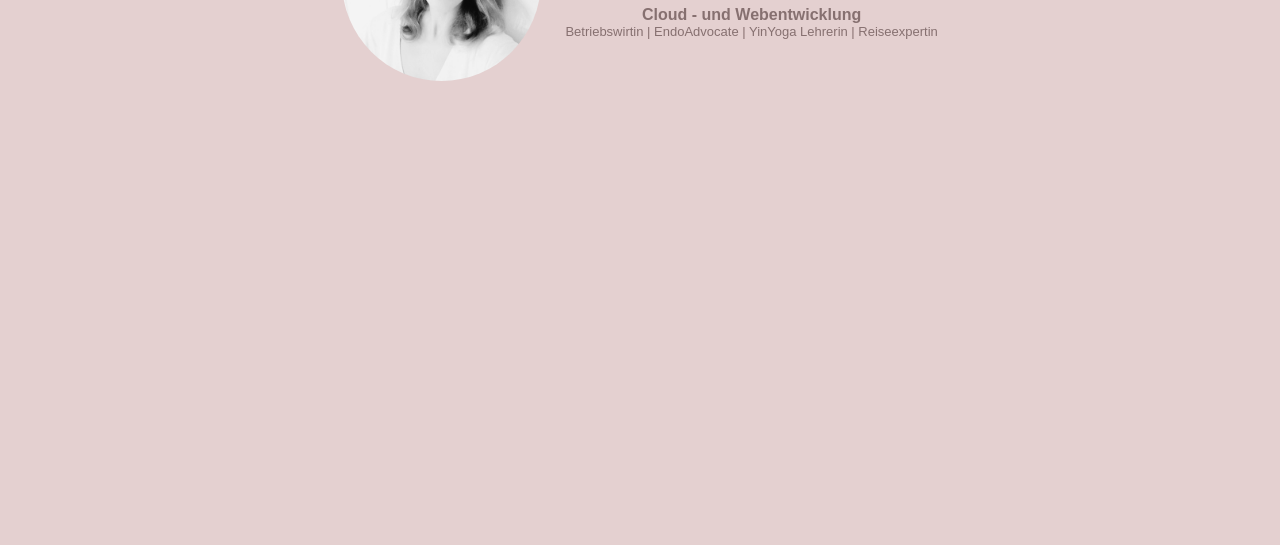
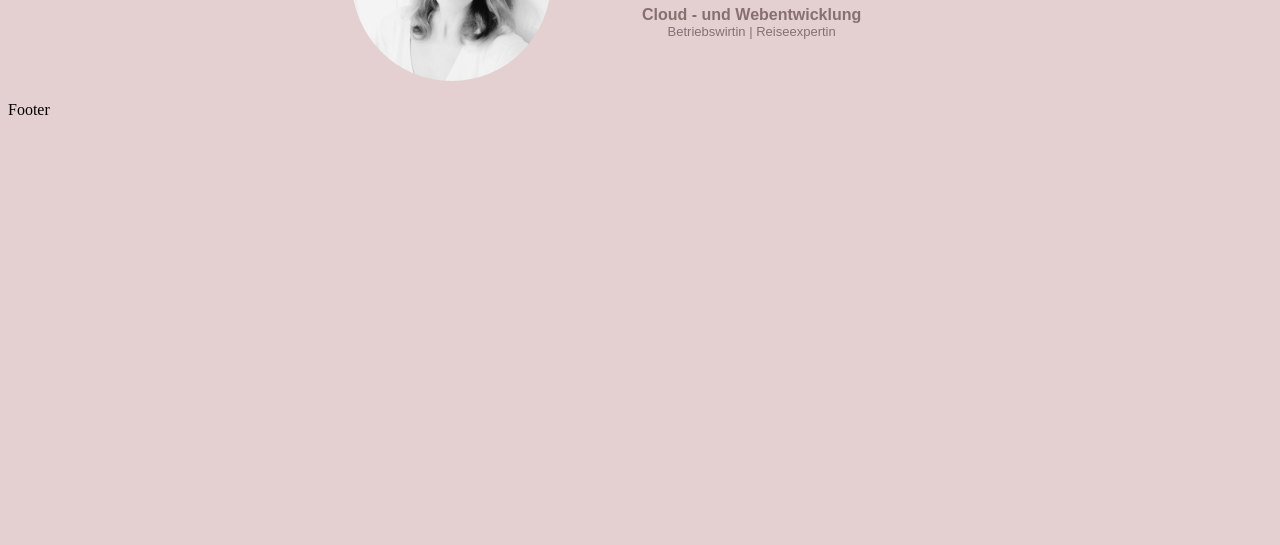
Before and after one commit to stephipie/stephipie.github.io, a plain HTML site: page index.html in a window 1280 px wide. Shown: the part 255-800 px from the top of the page. Drawn offline with Linux system fonts and the light colour scheme.

Commit message:
add footer to index.html

```diff
--- a/index.html
+++ b/index.html
@@ -32,11 +32,11 @@
         <div>
             <h1>Stephanie Pietschmann</h1>
             <h2>Cloud - und Webentwicklung</h2>
-            <p class="center">Betriebswirtin | EndoAdvocate | YinYoga Lehrerin | Reiseexpertin</p>
+            <p class="center">Betriebswirtin | Reiseexpertin</p>
         </div>
     </main>
     <footer>
-
+        <p>Footer</p>
     </footer>
 </body>
 </head>
```
